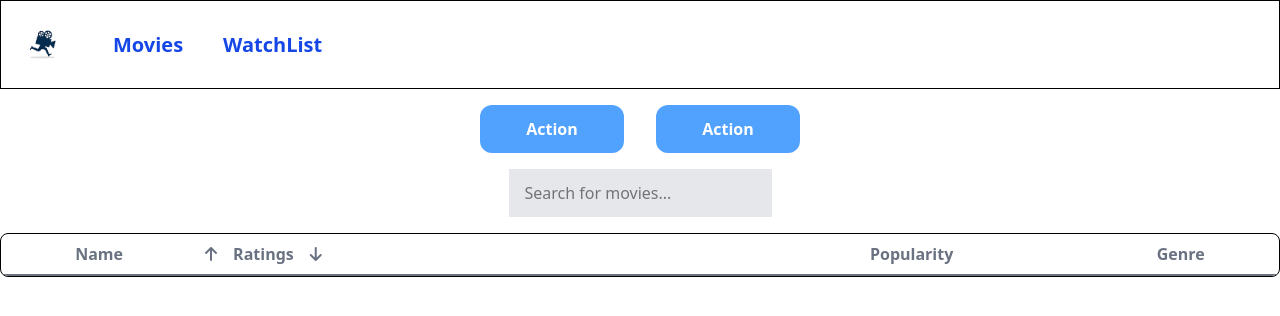
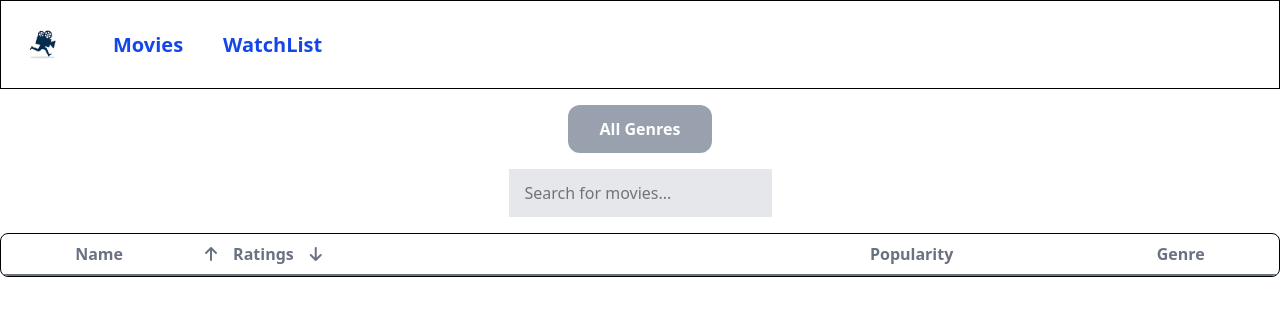
Before and after one commit to bhaktichopra2/IMDB-clone, a React (Vite) app: page /watchList in a window 1280 px wide. Shown: the top 316 px of the page. Built offline with nearby package versions, Linux system fonts and the light colour scheme.

Commit message:
Genre based fitering

```diff
--- a/src/App.jsx
+++ b/src/App.jsx
@@ -10,27 +10,28 @@
 
   let [watchList, setWatchList] = useState([])
 
-  let handleAddWatchList = (movieObj)=>{
+  let handleAddWatchList = (movieObj) => {
     let newWatchList = [...watchList, movieObj]
     localStorage.setItem('moviesApp', JSON.stringify(newWatchList))
     setWatchList(newWatchList)
     console.log(newWatchList)
   }
 
-  let handleRmWatchList = (movieObj)=>{
-    let filteredWatchList = watchList.filter((movie)=>{
+  let handleRmWatchList = (movieObj) => {
+    let filteredWatchList = watchList.filter((movie) => {
       return movie.id != movieObj.id
     })
+    localStorage.setItem('moviesApp', JSON.stringify(filteredWatchList))
     setWatchList(filteredWatchList)
   }
 
-  useEffect(()=>{
+  useEffect(() => {
     let movieLocal = localStorage.getItem('moviesApp')
-    if(!movieLocal){
+    if (!movieLocal) {
       return
     }
     setWatchList(JSON.parse(movieLocal))
-  },[])
+  }, [])
   return (
     <>
       <BrowserRouter>
@@ -38,7 +39,7 @@
 
         <Routes>
           <Route path='/' element={<> <Banner /> <Movies watchList={watchList} handleAddWatchList={handleAddWatchList} handleRmWatchList={handleRmWatchList} /> </>} />
-          <Route path='/watchList' element={<WatchList watchList={watchList} setWatchList={setWatchList} />} />
+          <Route path='/watchList' element={<WatchList watchList={watchList} setWatchList={setWatchList} handleRmWatchList={handleRmWatchList} />} />
         </Routes>
 
       </BrowserRouter>
--- a/src/Components/WatchList.jsx
+++ b/src/Components/WatchList.jsx
@@ -1,12 +1,18 @@
 import React, { useEffect, useState } from 'react'
 import genreids from '../Utility/genre'
 
-function WatchList({ watchList, setWatchList }) {
+function WatchList({ watchList, setWatchList, handleRmWatchList }) {
 
   const [search, setSearch] = useState('')
+  const [genreList, setGenreList] = useState(['All Genre'])
+  const [currGenre, setCurrGenre] = useState('All Genre')
 
   let handleSearch = (e) => {
     setSearch(e.target.value)
+  }
+
+  let handleFilter = (genre) => {
+    setCurrGenre(genre)
   }
 
   let sortInc = () => {
@@ -23,12 +29,24 @@
     setWatchList([...sortedDec])
   }
 
+  useEffect(() => {
+    let temp = watchList.map((movieObj) => {
+      return genreids[movieObj.genre_ids[0]]
+    })
+    temp = new Set(temp)
+    setGenreList(['All Genres', ...temp])
+    console.log(temp)
+  }, [watchList])
+
   return (
     <>
 
       <div className='flex justify-center flex-wrap m-4'>
-        <div className='bg-blue-400 h-[3rem] w-[9rem] rounded-xl text-white font-bold flex justify-center items-center mx-4'>Action</div>
-        <div className='bg-blue-400 h-[3rem] w-[9rem] rounded-xl text-white font-bold flex justify-center items-center mx-4'>Action</div>
+        {genreList.map((genre) => {
+          return <div onClick={() => handleFilter(genre)} className={currGenre == genre ? 'bg-blue-400 h-[3rem] w-[9rem] rounded-xl text-white font-bold flex justify-center items-center mx-4' :
+            'bg-gray-400 h-[3rem] w-[9rem] rounded-xl text-white font-bold flex justify-center items-center mx-4'}>{genre}</div>
+        })}
+
       </div>
       <div className='flex justify-center my-4'>
         <input onChange={handleSearch} value={search} type="text" className='h-[3rem] w-[18-rem] bg-gray-200 outline-none px-4 ' placeholder='Search for movies...' />
@@ -53,6 +71,13 @@
           <tbody>
 
             {watchList.filter((movieObj) => {
+              if (currGenre == 'All Genres') {
+                return true
+              } else {
+                return genreids[movieObj.genre_ids[0]] == currGenre
+              }
+            })
+              .filter((movieObj) => {
                 return movieObj.title.toLowerCase().includes(search.toLocaleLowerCase())
               }).map((movieObj) => {
                 return <tr className='border-b-2'>
@@ -67,11 +92,9 @@
                     {movieObj.popularity}
                   </td>
                   <td>{genreids[movieObj.genre_ids[0]]}</td>
-                <td className='text-red-600'>Delete</td>
+                  <td onClick={() => handleRmWatchList(movieObj)} className='text-red-600'>Delete</td>
                 </tr>
               })}
-
-
           </tbody>
 
         </table>
```
Lines whose indentation alone changed are shown as unchanged.
